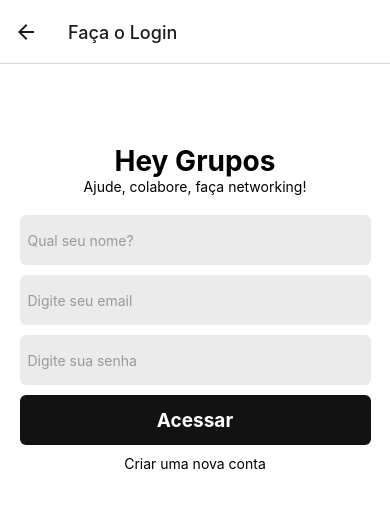
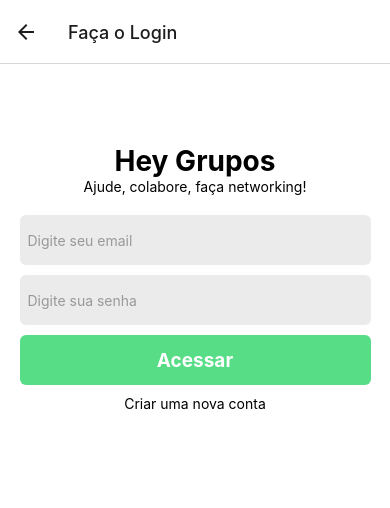
Before and after one commit to EnriqueIzel2/hey_grupos, a React Native app: screen /SignIn in a window 390 px wide. Shown: the top 508 px of the page. Built offline with nearby package versions, Linux system fonts and the light colour scheme.

Commit message:
feat: add conditional rendering for buttons and name input

```diff
--- a/src/screens/SignIn/index.js
+++ b/src/screens/SignIn/index.js
@@ -2,7 +2,6 @@ import React, { useState } from "react";
 import {
   StyleSheet,
   Text,
-  View,
   TouchableOpacity,
   TextInput,
   SafeAreaView,
@@ -13,6 +12,7 @@ const SignIn = () => {
   const [name, setName] = useState("");
   const [email, setEmail] = useState("");
   const [password, setPassword] = useState("");
+  const [type, setType] = useState(false);
 
   return (
     <SafeAreaView style={styles.container}>
@@ -21,6 +21,7 @@ const SignIn = () => {
         Ajude, colabore, faça networking!
       </Text>
 
+      {type && (
         <TextInput
           style={styles.input}
           value={name}
@@ -28,6 +29,8 @@ const SignIn = () => {
           placeholder="Qual seu nome?"
           placeholderTextColor="#99999B"
         />
+      )}
+
       <TextInput
         style={styles.input}
         value={email}
@@ -35,6 +38,7 @@ const SignIn = () => {
         placeholder="Digite seu email"
         placeholderTextColor="#99999B"
       />
+
       <TextInput
         style={styles.input}
         value={password}
@@ -43,12 +47,17 @@ const SignIn = () => {
         placeholderTextColor="#99999B"
       />
 
-      <TouchableOpacity style={styles.buttonLogin}>
-        <Text style={styles.buttonText}>Acessar</Text>
+      <TouchableOpacity
+        style={[
+          styles.buttonLogin,
+          { backgroundColor: type ? "#F53745" : "#57DD86" },
+        ]}
+      >
+        <Text style={styles.buttonText}>{type ? "Cadastrar" : "Acessar"}</Text>
       </TouchableOpacity>
 
-      <TouchableOpacity>
-        <Text>Criar uma nova conta</Text>
+      <TouchableOpacity onPress={() => setType(!type)}>
+        <Text>{type ? "Já possuo uma conta" : "Criar uma nova conta"}</Text>
       </TouchableOpacity>
     </SafeAreaView>
   );
@@ -79,7 +88,6 @@ const styles = StyleSheet.create({
 
   buttonLogin: {
     width: "90%",
-    backgroundColor: "#121212",
     height: 50,
     justifyContent: "center",
     alignItems: "center",
```
Lines whose indentation alone changed are shown as unchanged.
